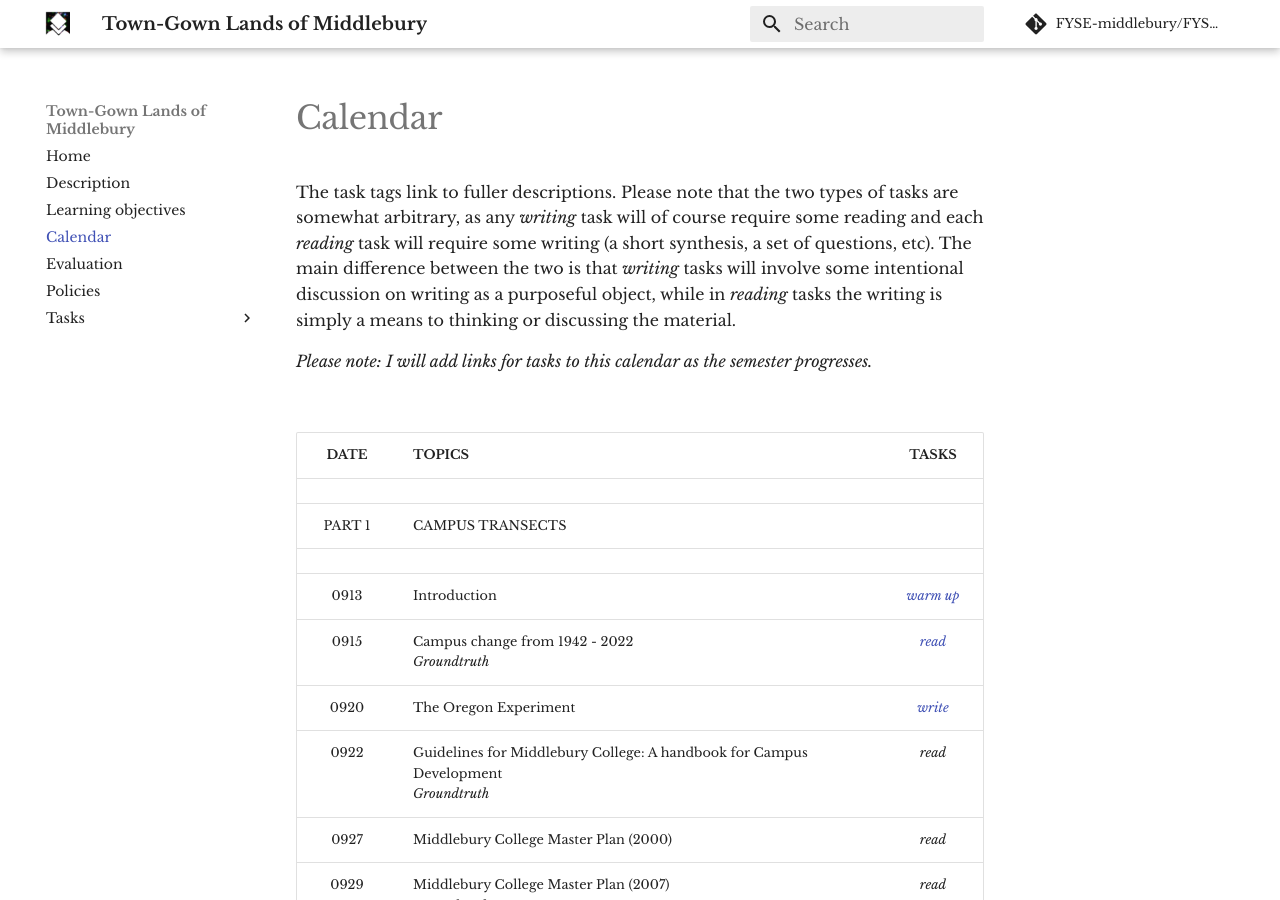
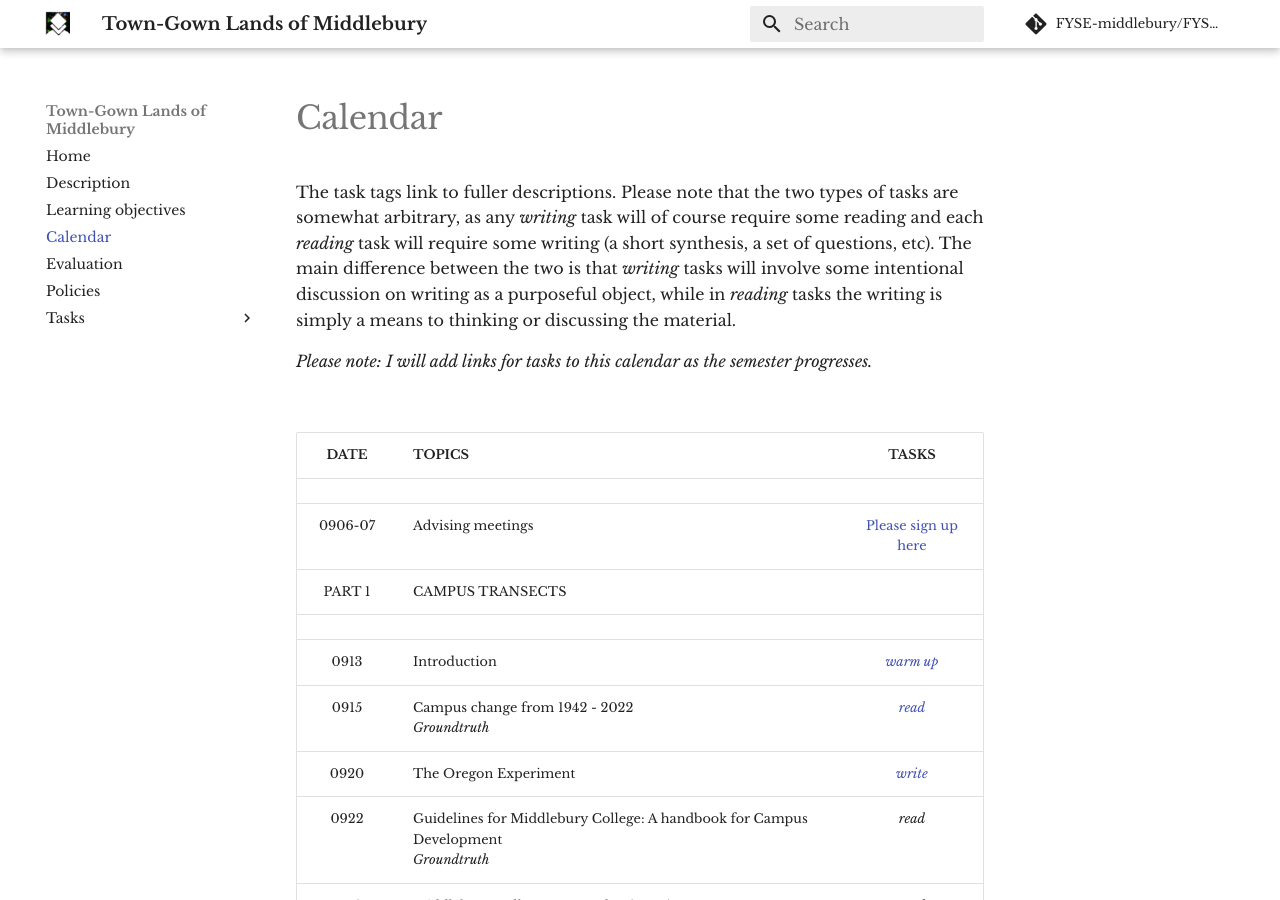
Before and after one commit to FYSE-middlebury/FYSE1020, an MkDocs documentation site: the page built from src/calendar.md, in a window 1280 px wide and 900 px high. Built offline with MkDocs 1.6.1 and Material for MkDocs 9.7.7, drawn with Linux system fonts in a browser that asks for light colours; emoji names are drawn with the system emoji font; comment, search, counter and statistics services are not loaded.

Commit message:
advising sign-up

```diff
--- a/docs/calendar/index.html
+++ b/docs/calendar/index.html
@@ -412,6 +412,11 @@
 <td align="center"></td>
 </tr>
 <tr>
+<td align="center">0906-07</td>
+<td align="left">Advising meetings</td>
+<td align="center"><a href="https://docs.google.com/spreadsheets/d/1gGNkSNEeK4OoUGTZX0TrPWZQIcDbDBXsQImAaenc6sE/edit?usp=sharing" target="_blank">Please sign up here</a></td>
+</tr>
+<tr>
 <td align="center">PART 1</td>
 <td align="left">CAMPUS TRANSECTS</td>
 <td align="center"></td>
--- a/src/calendar.md
+++ b/src/calendar.md
@@ -7,6 +7,7 @@ _Please note: I will add links for tasks to this calendar as the semester progre
 | DATE | TOPICS | TASKS |
 |:---:|:---| :---: |
 | | | |
+| 0906-07 | Advising meetings | [Please sign up here](https://docs.google.com/spreadsheets/d/1gGNkSNEeK4OoUGTZX0TrPWZQIcDbDBXsQImAaenc6sE/edit?usp=sharing){target=_blank} |
 | PART 1 | CAMPUS TRANSECTS |
 | | | |
 | 0913 |	Introduction | [_warm up_](tasks/0913.md)  |
```
Also changed, not shown: docs/search/search_index.json (+1 -1 lines), 1 other file.
